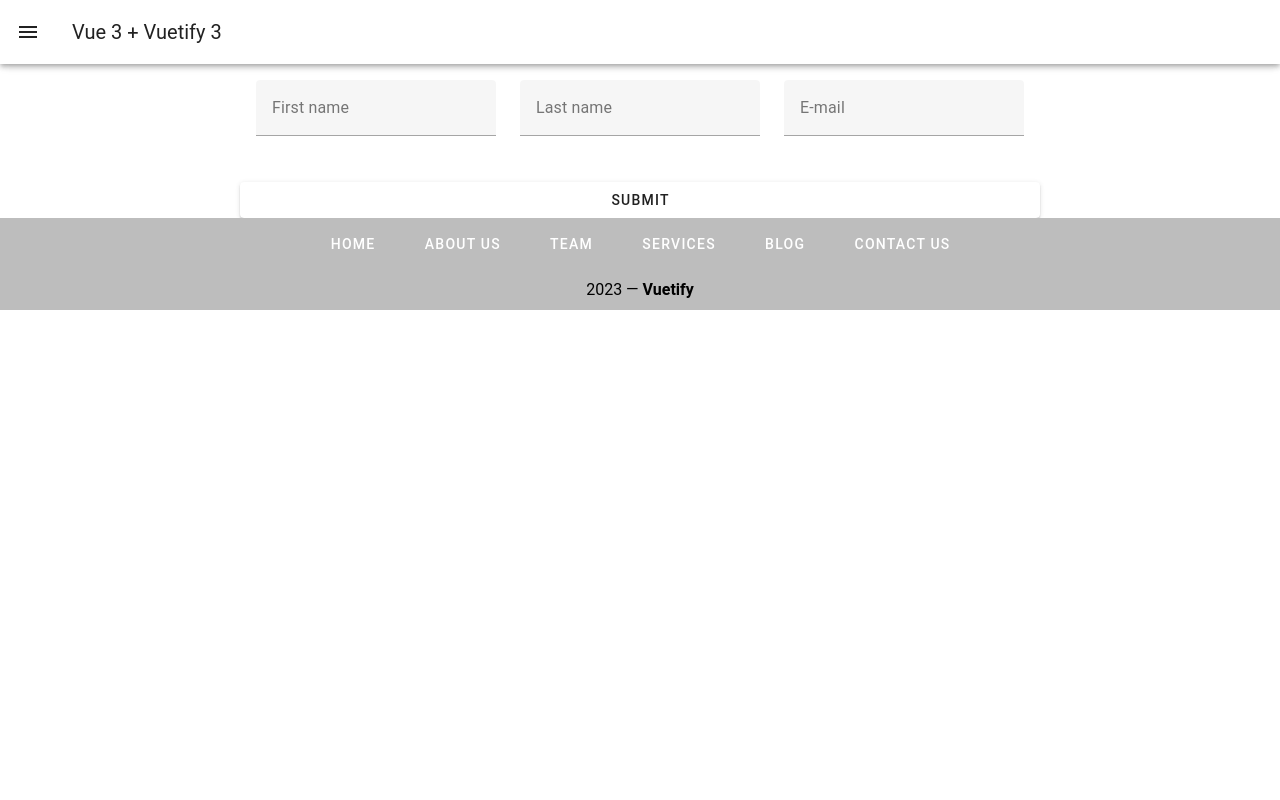
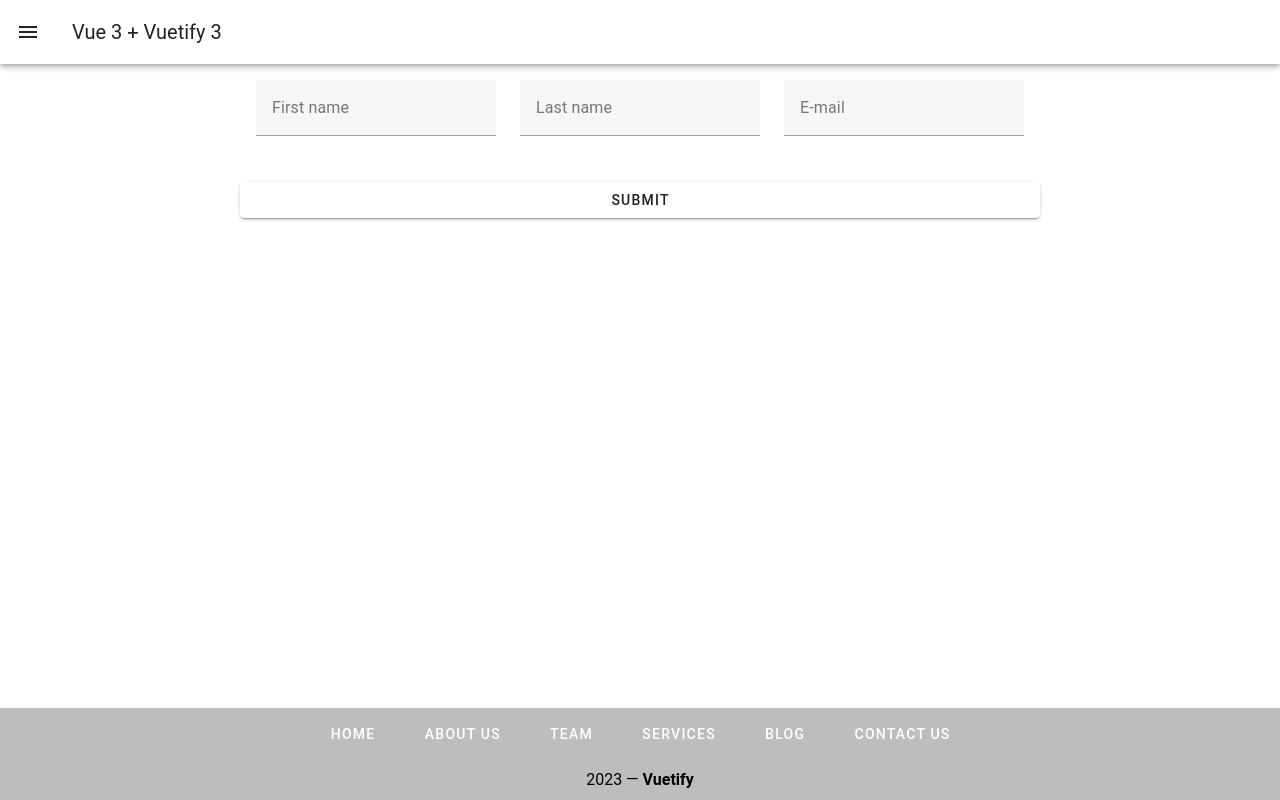
Before and after one commit to killiani/vuetify-prototype, a Vue app: page /#/contact in a window 1280 px wide. Built offline with nearby package versions, Linux system fonts and the light colour scheme.

Commit message:
import scss file

```diff
--- a/src/App.vue
+++ b/src/App.vue
@@ -63,8 +63,4 @@ export default {
 }
 </script>
 
-<style>
-  .active {
-    color: red;
-  }
-</style>
+<style lang="scss" src="./style.scss"></style>
--- a/src/components/Footer.vue
+++ b/src/components/Footer.vue
@@ -28,10 +28,5 @@ export default {
 </script>
 
 <style>
-.v-footer {
-    position: fixed;
-    bottom: 0;
-    left: 0;
-    right: 0;
-}
+
 </style>
--- a/src/main.ts
+++ b/src/main.ts
@@ -1,12 +1,13 @@
 import { createApp } from 'vue'
 import App from './App.vue'
 import vuetify from './plugins/vuetify'
+import './style.scss'
 
 import { createRouter, createWebHashHistory } from "vue-router"
 
 import Main from './views/Main.vue'
 import Member from './views/Member.vue'
-import Contact from './views/Contact.vue'
+import Contact  from './views/Contact.vue'
 
 const app = createApp(App)
 
--- a/src/style.scss
+++ b/src/style.scss
@@ -0,0 +1,10 @@
+.v-footer {
+    position: fixed !important;
+    bottom: 0;
+    left: 0;
+    right: 0;
+}
+
+.active {
+    color: red;
+  }
--- a/src/views/Contact.vue
+++ b/src/views/Contact.vue
@@ -24,19 +24,19 @@
         </v-sheet>
 </template>
 
-<script>
+<script lang="ts">
 export default {
         data: () => ({
                 valid: false,
                 firstname: '',
                 lastname: '',
                 nameRules: [
-                        value => {
+(                        value: any) => {
                                 if (value) return true
 
                                 return 'Name is requred.'
                         },
-                        value => {
+(                        value: string | any[]) => {
                                 if (value?.length <= 10) return true
 
                                 return 'Name must be less than 10 characters.'
@@ -44,12 +44,12 @@ export default {
                 ],
                 email: '',
                 emailRules: [
-                        value => {
+(                        value: any) => {
                                 if (value) return true
 
                                 return 'E-mail is requred.'
                         },
-                        value => {
+(                        value: string) => {
                                 if (/.+@.+\..+/.test(value)) return true
 
                                 return 'E-mail must be valid.'
```
